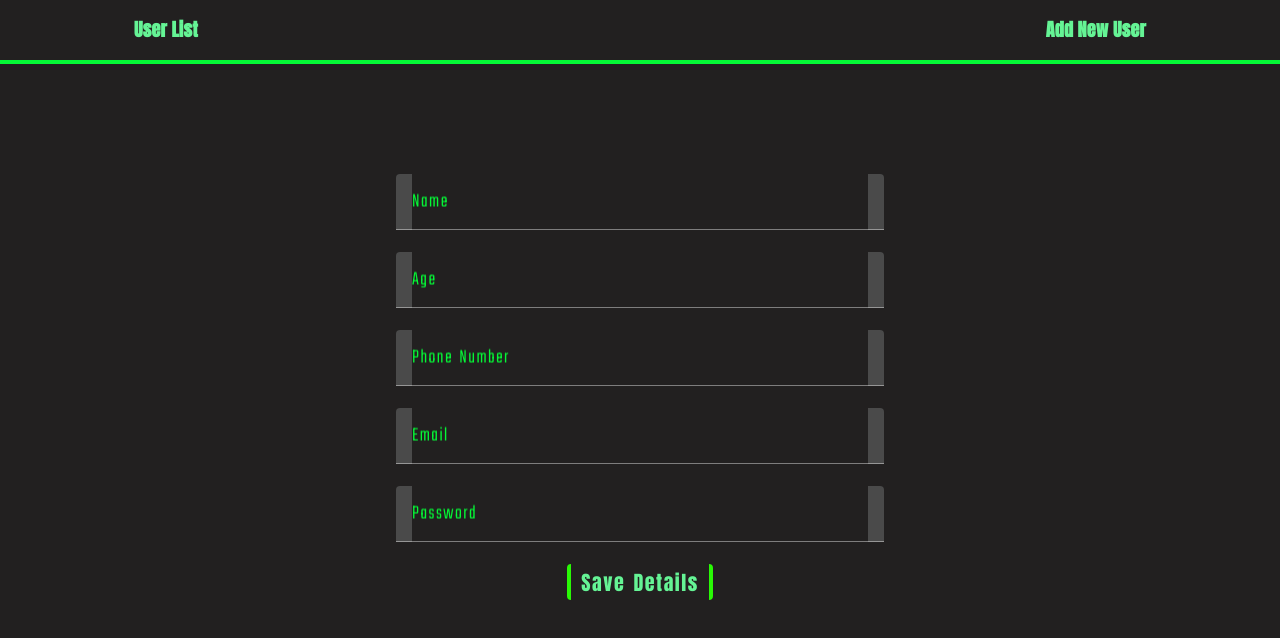
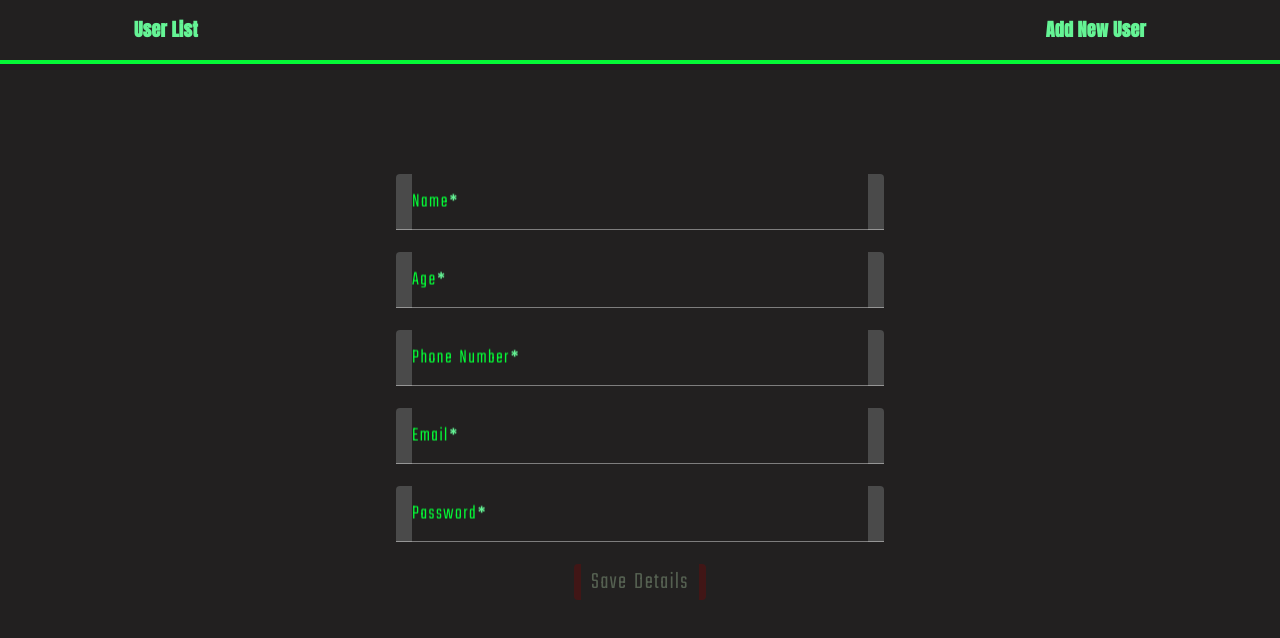
Before and after one commit to AryaG16/userDB, an Angular app: page /add-user in a window 1280 px wide. Shown: the top 638 px of the page. Built offline with nearby package versions, Linux system fonts and the light colour scheme.

Commit message:
Add save user form validation

```diff
--- a/src/app/user-add-edit/user-add-edit.component.css
+++ b/src/app/user-add-edit/user-add-edit.component.css
@@ -27,8 +27,25 @@ input {
   border: 4px solid rgb(41, 248, 5);
   transition: 0.3s;
 }
+
 #userForm > button:hover {
   border: 3px solid rgb(98, 238, 140);
-  font-size: 21px;
-  text-decoration: underline;
+  text-decoration: underline rgb(41, 248, 5);
 }
+
+#userForm > button:disabled {
+  /* text-decoration: line-through rgb(185, 57, 57); */
+  border: 7px solid rgb(138, 0, 0);
+  cursor: not-allowed;
+  opacity: 0.3;
+}
+#sub-btn-text {
+  width: 100%;
+  height: 100%;
+  color: rgb(203, 245, 194);
+  font-size: 24px;
+}
+
+/* #sub-btn-text:hover {
+  transition: 0.3s;
+} */
--- a/src/app/user-add-edit/user-add-edit.component.html
+++ b/src/app/user-add-edit/user-add-edit.component.html
@@ -1,24 +1,36 @@
 <form id="userForm" (submit)="onSaveUser(userForm)" #userForm="ngForm">
     <mat-form-field>
         <mat-label>Name</mat-label>
-        <input type="text" matInput name="name" placeholder="Enter Name" [ngModel]="user?.name">
+        <input type="text" matInput name="name" #name="ngModel" placeholder="Enter Name" [ngModel]="user?.name" required
+            minlength="3">
+        <mat-error *ngIf="name.invalid">Name required of minimum 3 character.</mat-error>
     </mat-form-field>
     <mat-form-field>
         <mat-label>Age</mat-label>
-        <input type="number" matInput name="age" placeholder="Enter Age" [ngModel]="user?.age">
+        <input type="number" matInput name="age" #age="ngModel" placeholder="Enter Age" [ngModel]="user?.age" required
+            min="12" max="100">
+        <mat-error *ngIf="age.invalid">Age required of range 12-100.</mat-error>
     </mat-form-field>
     <mat-form-field>
         <mat-label>Phone Number</mat-label>
-        <input type="number" matInput name="phone" placeholder="Enter Phone No." [ngModel]="user?.phone">
+        <input type="number" matInput #phone="ngModel" name="phone" placeholder="Enter Phone No."
+            [ngModel]="user?.phone" required minlength="10">
+        <mat-error *ngIf="phone.invalid">Phone No. required of 10 Digits.</mat-error>
     </mat-form-field>
     <mat-form-field>
         <mat-label>Email</mat-label>
-        <input type="email" matInput name="email" placeholder="Enter Email" [ngModel]="user?.email">
+        <input type="email" #email="ngModel" matInput name="email" placeholder="Enter Email" [ngModel]="user?.email"
+            email required>
+        <mat-error *ngIf="email.invalid">Email required of proper format.</mat-error>
     </mat-form-field>
     <mat-form-field>
         <mat-label>Password</mat-label>
-        <input type="password" matInput name="password" placeholder="Enter Password" [ngModel]="user?.password">
+        <input type="password" #password="ngModel" matInput name="password" placeholder="Enter Password"
+            [ngModel]="user?.password" required pattern="(?=.*[A-Za-z])(?=.*\d)[A-Za-z\d]{8,}">
+        <mat-error *ngIf="password.invalid">Minimum 8 character consisting of letter & number.</mat-error>
     </mat-form-field>
 
-    <button mat-button type="submit">Save Details</button>
+    <button [disabled]="userForm.invalid" mat-button type="submit">
+        <p id="sub-btn-text">Save Details</p>
+    </button>
 </form>
--- a/src/app/user-list/user-list.component.html
+++ b/src/app/user-list/user-list.component.html
@@ -2,7 +2,7 @@
 <div class="list">
     <ul *ngFor="let user of users" class="list-obj">
         <div class="list-item">
-            <li><span>Name:</span> {{user.name}}</li>
+            <li><span>Name:</span> {{user.name | uppercase}}</li>
             <li><span>Age:</span> {{user.age}}</li>
             <li><span>Phone:</span> {{user.phone}}</li>
             <li><span>Email:</span> {{user.email}}</li>
```
